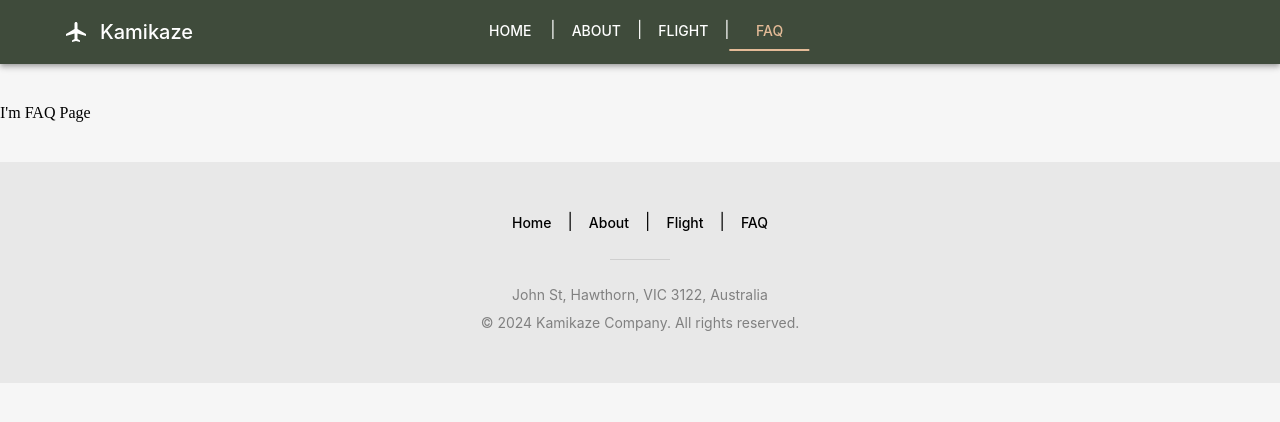
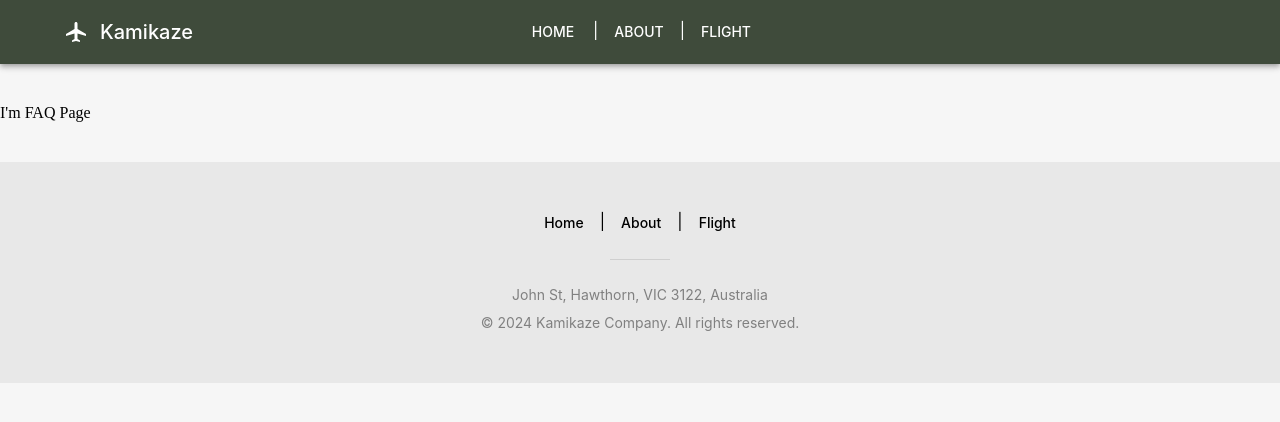
Before and after one commit to Rinekochan/FlightPricePredictionWebsite, a React (Create React App) app in the folder frontend/: page /faq in a window 1280 px wide. Shown: the top 422 px of the page. Built offline with nearby package versions, Linux system fonts and the light colour scheme.

Commit message:
Delete FAQ

```diff
--- a/frontend/src/components/shared/Footer/FooterLink.jsx
+++ b/frontend/src/components/shared/Footer/FooterLink.jsx
@@ -15,10 +15,6 @@ function FooterLink() {
             <Link href="/flight" variant="h6" color="inherit" sx={{ textDecoration: 'none', fontSize: '14px', mx: 2 }}>
                 Flight
             </Link>
-            <Typography sx={{ display: 'inline', mt: -0.4 }}> | </Typography>
-            <Link href="/faq" variant="h6" color="inherit" sx={{ textDecoration: 'none', fontSize: '14px', mx: 2 }}>
-                FAQ
-            </Link>
         </Box>
     )
 }
--- a/frontend/src/components/shared/NavBar/NavButton.jsx
+++ b/frontend/src/components/shared/NavBar/NavButton.jsx
@@ -21,10 +21,6 @@ function NavButton() {
             <NavLink to="/flight" style={({ isActive }) => ({ color: isActive ? '#E4BB97' : "inherit", borderBottom: isActive ? '2px solid #E4BB97' : 'none' })}>
                 <Button sx={{ ml: 1, mr: 1, '&:hover': navButtonHoverStyles }} color="inherit">Flight</Button>
             </NavLink>
-            <Typography sx={{ display: 'inline' }}> | </Typography>
-            <NavLink to="/faq" style={({ isActive }) => ({ color: isActive ? '#E4BB97' : "inherit", borderBottom: isActive ? '2px solid #E4BB97' : 'none' })}>
-                <Button sx={{ ml: 1, mr: 1, '&:hover': navButtonHoverStyles }} color="inherit">FAQ</Button>
-            </NavLink>
         </Box>
     )
 }
--- a/frontend/src/components/shared/NavBar/NavDrawer.jsx
+++ b/frontend/src/components/shared/NavBar/NavDrawer.jsx
@@ -37,10 +37,6 @@ function NavDrawer() {
                             <ListItemIcon><FlightIcon sx = {{color: '#3F4B3B'}} /></ListItemIcon>
                             <ListItemText sx = {{color: 'black'}} primary="Flight" />
                         </ListItem>
-                        <ListItem button component={Link} to="/faq">
-                            <ListItemIcon><HelpIcon sx = {{color: '#3F4B3B'}} /></ListItemIcon>
-                            <ListItemText sx = {{color: 'black'}} primary="FAQ" />
-                        </ListItem>
                     </List>
                     {/* <Divider />
             <List>
```
